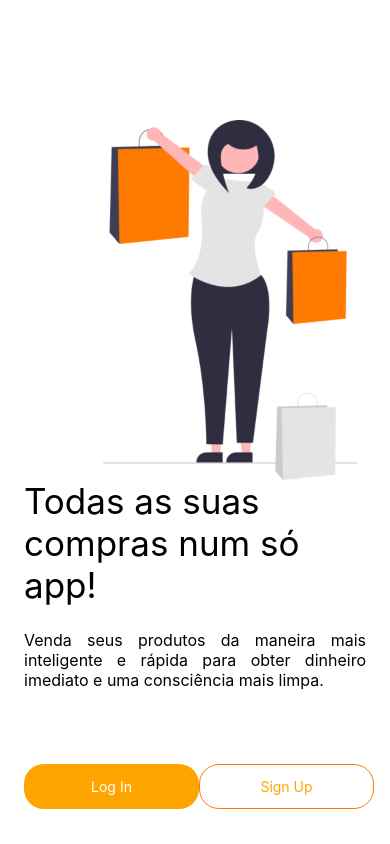
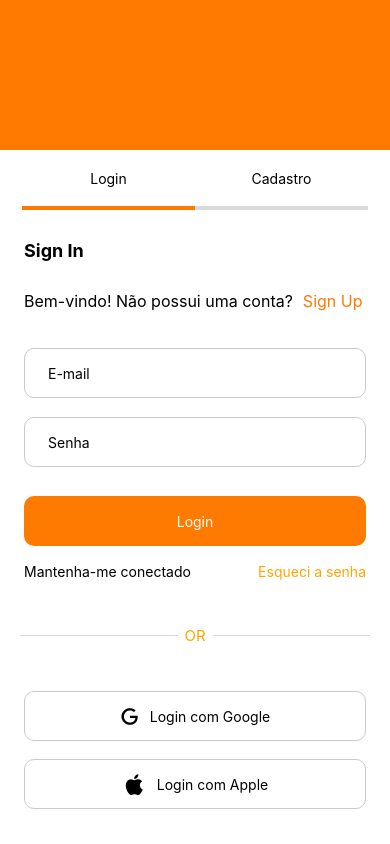
Before and after one commit to DiegoFischerDev/EcommerceApp-ReactNative, a React Native app: screen / in a window 390 px wide. Built offline with nearby package versions, Linux system fonts and the light colour scheme.

Commit message:
finished Tela SingIn

```diff
--- a/App.js
+++ b/App.js
@@ -1,7 +1,9 @@
 import TelaPrincipal from './src/telas/TelaPrincipal';
+import SingIn from './src/telas/SignIn';
 
 export default function App() {
   return (
-    <TelaPrincipal />
+    <TelaPrincipal />,
+    <SingIn />
   );
 }
--- /dev/null
+++ b/src/telas/SignIn/index.js
@@ -0,0 +1,148 @@
+import React from 'react'
+import imagem from '../../../assets/tela_principal.png'
+import {
+  StyleSheet,
+  Text,
+  View,
+  Image,
+  TouchableOpacity,
+  StatusBar,
+  Linking,
+  TextInput,
+  ScrollView
+} from 'react-native'
+
+import MaterialCommunityIcon from "react-native-vector-icons/MaterialCommunityIcons";
+
+function SingIn() {
+  return (
+    <View>
+      <StatusBar
+        barStyle="light-content"
+        hidden={false}
+        backgroundColor="#0066CC"
+        translucent={false}
+        networkActivityIndicatorVisible={true}
+      />
+
+      <View
+        style={{ height: 150, width: '100%', backgroundColor: '#FF7A00' }}
+      ></View>
+
+      <View style={{ flexDirection: 'row', paddingHorizontal: 22 }}>
+        <TouchableOpacity style={[estilos.buttonLogin, estilos.buttonSelected]}>
+          <Text>Login</Text>
+        </TouchableOpacity>
+        <TouchableOpacity style={estilos.buttonCadastro}>
+          <Text>Cadastro</Text>
+        </TouchableOpacity>
+      </View>
+
+      <Text
+        style={{
+          fontSize: 18,
+          fontWeight: 'bold',
+          marginVertical: 30,
+          marginLeft: 24
+        }}
+      >
+        Sign In
+      </Text>
+
+      <View style={{ flexDirection: 'row' }}>
+        <Text style={{ marginLeft: 24, fontSize: 16 }}>
+          Bem-vindo! Não possui uma conta?
+        </Text>
+        <Text style={{ marginLeft: 10, fontSize: 16, color: '#FF7A00' }} onPress={() => Linking.openURL('http://###')}>
+          Sign Up
+        </Text>
+      </View>
+
+      <TextInput style={estilos.inputBox} placeholder="E-mail" />
+      <TextInput style={[estilos.inputBox, { marginTop: 19 }]} placeholder="Senha"/>
+
+      <TouchableOpacity style={estilos.buttonOrange}>
+        <Text style={{ color: 'white' }}>Login</Text>
+      </TouchableOpacity>
+
+      <View
+        style={{ flexDirection: 'row', justifyContent: 'space-between', paddingHorizontal: 24, marginTop: 17, alignItems: 'center'}}>
+        <View style={{ flexDirection: 'row' }}>
+          <Text>Mantenha-me conectado</Text>
+        </View>
+        <View>
+          <Text style={{ color: 'orange' }}>Esqueci a senha</Text>
+        </View>
+      </View>
+
+      <View style={{flexDirection:'row', paddingHorizontal: 20, alignItems: 'center', justifyContent:'space-between', marginVertical: 46}}>
+        <View style={{height:1, width:'45%', borderBottomColor:'#D9D9D9', borderBottomWidth:1 }}></View>
+        <Text style={{color:'orange', fontSize: 15}}>OR</Text>
+        <View style={{height:1, width:'45%', borderBottomColor:'#D9D9D9', borderBottomWidth:1 }}></View>
+      </View>
+
+      <TouchableOpacity style={[estilos.inputBox, {marginTop:0, justifyContent:'center'}]}>
+      <MaterialCommunityIcon name="google" size={20} color="#000000" />
+        <Text style={{marginLeft: 10}}>Login com Google</Text>
+      </TouchableOpacity>
+      <TouchableOpacity style={[estilos.inputBox, {marginTop:0, justifyContent:'center', marginTop: 18}]}>
+        <MaterialCommunityIcon name="apple" size={25} color="#000000" />
+        <Text style={{marginLeft: 10}}>Login com Apple</Text>
+      </TouchableOpacity>
+
+
+    </View>
+  )
+}
+
+const estilos = StyleSheet.create({
+
+  buttonLogin: {
+    fontWeight: 700,
+    height: 60,
+    width: '50%',
+    alignItems: 'center',
+    justifyContent: 'center',
+    borderBottomWidth: 4,
+    borderColor: '#D9D9D9'
+  },
+
+  buttonCadastro: {
+    fontWeight: 'bold',
+    height: 60,
+    width: '50%',
+    alignItems: 'center',
+    justifyContent: 'center',
+    borderBottomWidth: 4,
+    borderColor: '#D9D9D9'
+  },
+
+  buttonSelected: {
+    borderColor: '#FF7A00'
+  },
+
+  inputBox: {
+    height: 50,
+    marginTop: 37,
+    marginHorizontal: 24,
+    borderWidth: 1,
+    borderColor: '#CACACA',
+    borderRadius: 10,
+    paddingHorizontal: 23,
+    flexDirection: 'row',
+    justifyContent: 'space-between',
+    alignItems: 'center'
+  },
+
+  buttonOrange: {
+    alignItems: 'center',
+    justifyContent: 'center',
+    height: 50,
+    backgroundColor: '#FF7A00',
+    marginHorizontal: 24,
+    marginTop: 29,
+    borderRadius: 10
+  }
+})
+
+export default SingIn
--- a/src/telas/TelaPrincipal/index.js
+++ b/src/telas/TelaPrincipal/index.js
@@ -1,10 +1,19 @@
 import React from "react";
 import imagem from "../../../assets/tela_principal.png";
-import { FlatList, Platform, ScrollView, StatusBar, StyleSheet, Switch, Text, TouchableWithoutFeedback, View, Image, Button, TouchableOpacity } from "react-native";
+import { StyleSheet, Text, View, Image, TouchableOpacity, StatusBar } from "react-native";
 
 function TelaPrincipal() {
   return (
-    <View style={estilos.main_view}>
+      <View style={estilos.main_view}>
+
+      <StatusBar
+        barStyle = "dark-content"
+        hidden = {false}
+        backgroundColor = "#0066CC"
+        translucent = {false}
+        networkActivityIndicatorVisible = {true}
+      />
+
       <Image source={imagem} style={estilos.imagem} />
       <Text style={estilos.h1}>Todas as suas compras num só app!</Text>
       <Text style={estilos.h2}>Venda seus produtos da maneira mais inteligente e rápida para obter dinheiro imediato e uma consciência mais limpa.</Text>
```
